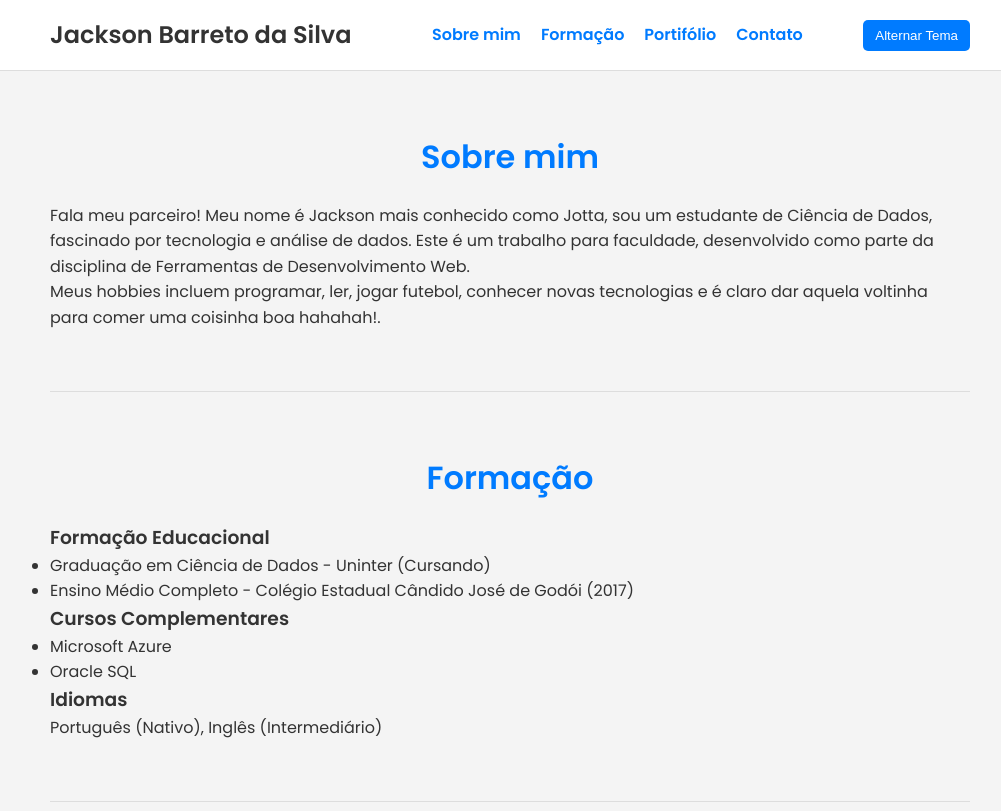
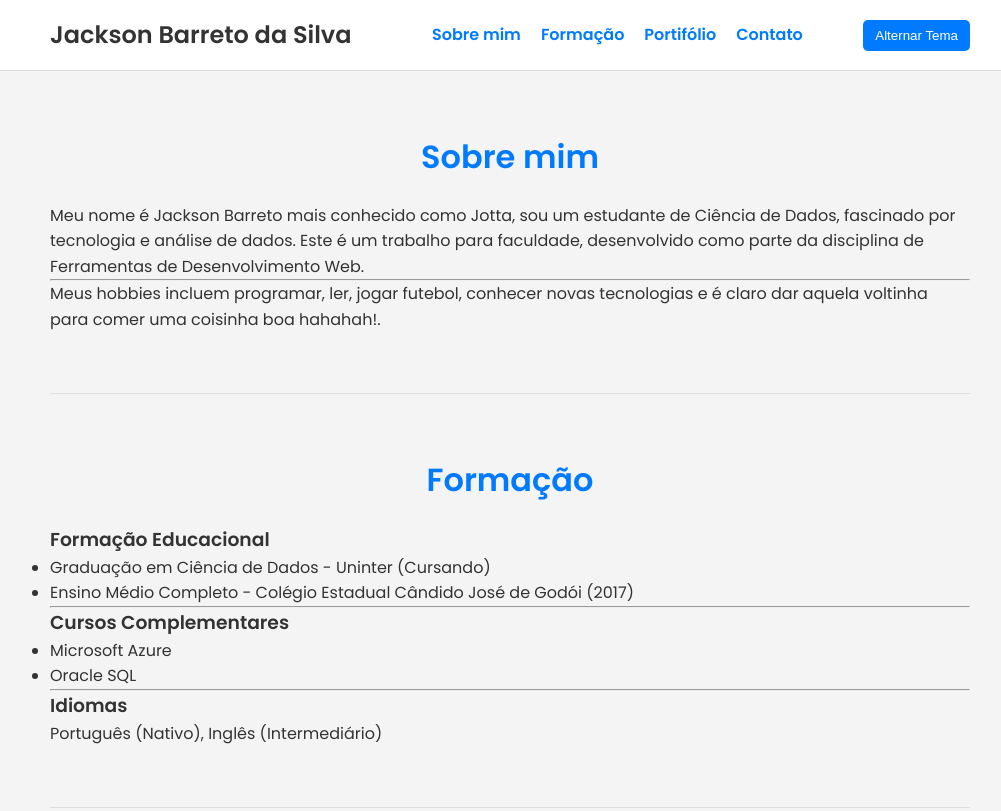
Before and after one commit to JackBarreto/meu-portifolio, a plain HTML site: page index.html in a window 1280 px wide. Shown: the top 811 px of the page, without its empty margins (130-1131 px from the left). Drawn offline with Linux system fonts and the light colour scheme.

Commit message:
Add files via upload

```diff
--- a/index.html
+++ b/index.html
@@ -1,11 +1,13 @@
 <!DOCTYPE html>
 <html lang="pt-br">
+
 <head>
     <meta charset="UTF-8">
     <meta name="viewport" content="width=device-width, initial-scale=1.0">
     <title>Jackson Barreto da Silva - Portifólio</title>
     <link rel="stylesheet" href="css/style.css">
 </head>
+
 <body>
 
     <header>
@@ -26,8 +28,12 @@
     <main class="container">
         <section id="sobre">
             <h2>Sobre mim</h2>
-            <p>Fala meu parceiro! Meu nome é Jackson mais conhecido como Jotta, sou um estudante de Ciência de Dados, fascinado por tecnologia e análise de dados. Este é um trabalho para faculdade, desenvolvido como parte da disciplina de Ferramentas de Desenvolvimento Web.</p>
-            <p>Meus hobbies incluem programar, ler, jogar futebol, conhecer novas tecnologias e é claro dar aquela voltinha para comer uma coisinha boa hahahah!.</p>
+            <p>Meu nome é Jackson Barreto mais conhecido como Jotta, sou um estudante de Ciência de Dados, fascinado por
+                tecnologia e análise de dados. Este é um trabalho para faculdade, desenvolvido como parte da disciplina
+                de Ferramentas de Desenvolvimento Web.</p>
+            <hr>
+            <p>Meus hobbies incluem programar, ler, jogar futebol, conhecer novas tecnologias e é claro dar aquela
+                voltinha para comer uma coisinha boa hahahah!.</p>
         </section>
 
         <section id="formacao">
@@ -37,11 +43,13 @@
                 <li>Graduação em Ciência de Dados - Uninter (Cursando)</li>
                 <li>Ensino Médio Completo - Colégio Estadual Cândido José de Godói (2017)</li>
             </ul>
+            <hr>
             <h3>Cursos Complementares</h3>
             <ul>
                 <li>Microsoft Azure</li>
                 <li>Oracle SQL</li>
             </ul>
+            <hr>
             <h3>Idiomas</h3>
             <p>Português (Nativo), Inglês (Intermediário)</p>
         </section>
@@ -49,13 +57,16 @@
         <section id="portifolio">
             <h2>Meu Portifólio</h2>
             <p class="intro-portifolio">
-                Estou constantemente aprendendo e aplicando meus conhecimentos em novos projetos. Em breve, esta seção estará repleta de análises de dados, dashboards interativos e outras aplicações que demonstram minhas habilidades. Abaixo estão alguns dos projetos que estou desenvolvendo para adicionar ao meu GitHub.
+                Estou constantemente aprendendo e aplicando meus conhecimentos em novos projetos. Em breve, esta seção
+                estará repleta de análises de dados, dashboards interativos e outras aplicações que demonstram minhas
+                habilidades. Abaixo estão alguns dos projetos que estou desenvolvendo para adicionar ao meu GitHub.
             </p>
             <div class="portifolio-grid">
                 <div class="portifolio-item futuro">
                     <div class="conteudo-futuro">
                         <h3>Análise de Sentimentos em Redes Sociais</h3>
-                        <p>Um projeto em Python para analisar dados do Twitter/X e classificar sentimentos sobre um determinado tópico.</p>
+                        <p>Um projeto em Python para analisar dados do Twitter/X e classificar sentimentos sobre um
+                            determinado tópico.</p>
                         <span>Em Breve</span>
                     </div>
                 </div>
@@ -63,7 +74,8 @@
                 <div class="portifolio-item futuro">
                     <div class="conteudo-futuro">
                         <h3>Dashboard de Vendas Interativo</h3>
-                        <p>Criação de um painel em Power BI para explorar e visualizar o desempenho de vendas de uma empresa fictícia.</p>
+                        <p>Criação de um painel em Power BI para explorar e visualizar o desempenho de vendas de uma
+                            empresa fictícia.</p>
                         <span>Em Breve</span>
                     </div>
                 </div>
@@ -71,7 +83,8 @@
                 <div class="portifolio-item futuro">
                     <div class="conteudo-futuro">
                         <h3>Modelo Preditivo de Preços</h3>
-                        <p>Desenvolvimento de um modelo de Machine Learning para prever preços de imóveis com base em suas características.</p>
+                        <p>Desenvolvimento de um modelo de Machine Learning para prever preços de imóveis com base em
+                            suas características.</p>
                         <span>Em Breve</span>
                     </div>
                 </div>
@@ -80,6 +93,10 @@
 
         <section id="contato">
             <h2>Contato</h2>
+            <p style="text-align: center; max-width: 600px; margin: 0 auto 30px auto;">
+                Gostou do que viu? Tem alguma dúvida ou sugestão? Ficarei muito feliz em receber seu contato. Basta
+                preencher os campos abaixo que retornarei assim que possível.
+            </p>
             <form id="contact-form">
                 <label for="nome">Nome:</label>
                 <input type="text" id="nome" name="nome" required>
@@ -103,4 +120,5 @@
 
     <script src="js/script.js"></script>
 </body>
+
 </html>
```
